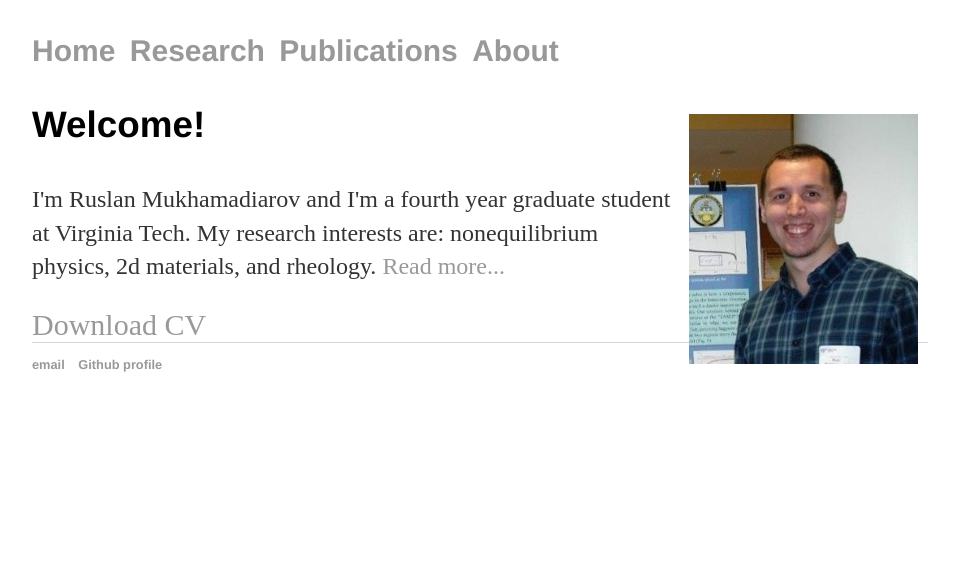
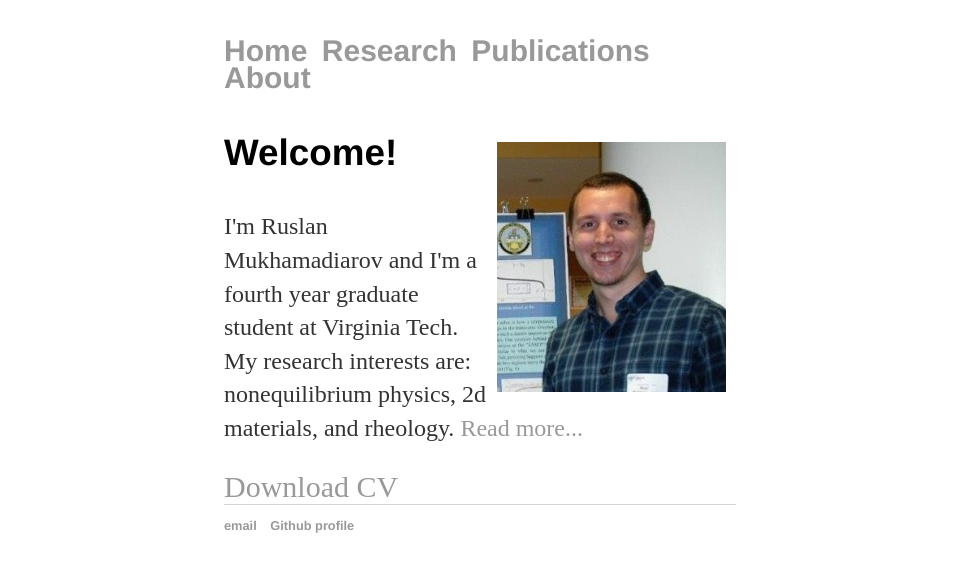
Before and after one commit to RusFortunat/mukhamadiarov, a Jekyll site: the page built from index.html, in a window 1280 px wide. Shown: the top 572 px of the page, without its empty margins (160-1119 px from the left). Built offline with Jekyll 4.4.1, drawn with Linux system fonts in a browser that asks for light colours.

Commit message:
Update main.css

```diff
--- a/css/main.css
+++ b/css/main.css
@@ -1,4 +1,4 @@
-body { margin: 40px auto; width: 70%; }
+body { margin: 40px auto; width: 40%; }
 
 a { text-decoration: none; color: #999; }
 a:hover { text-decoration: underline; }
```
